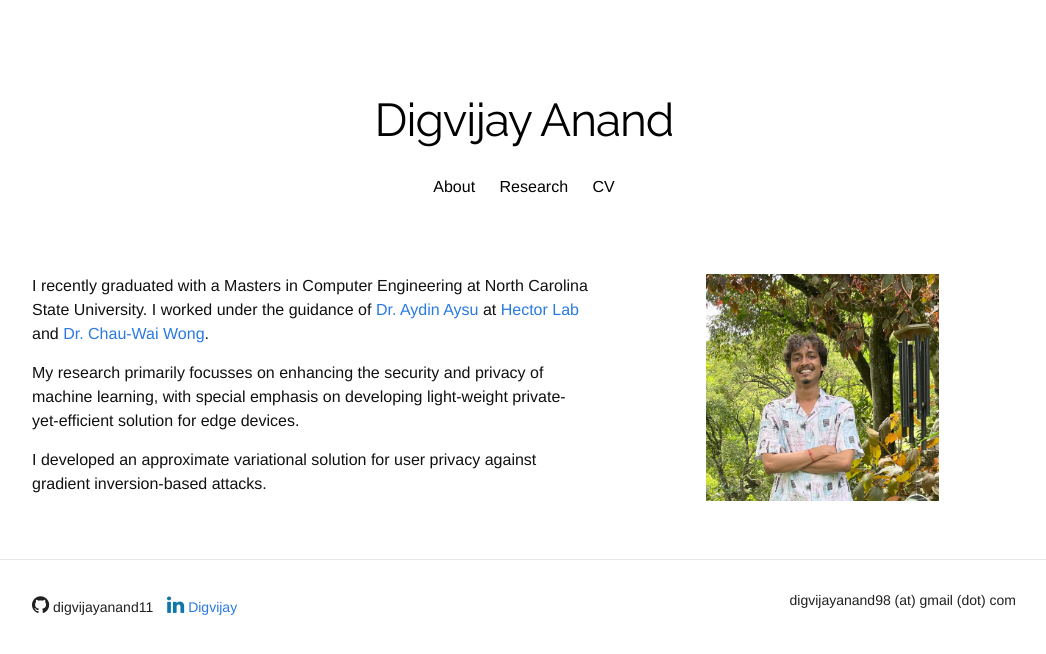
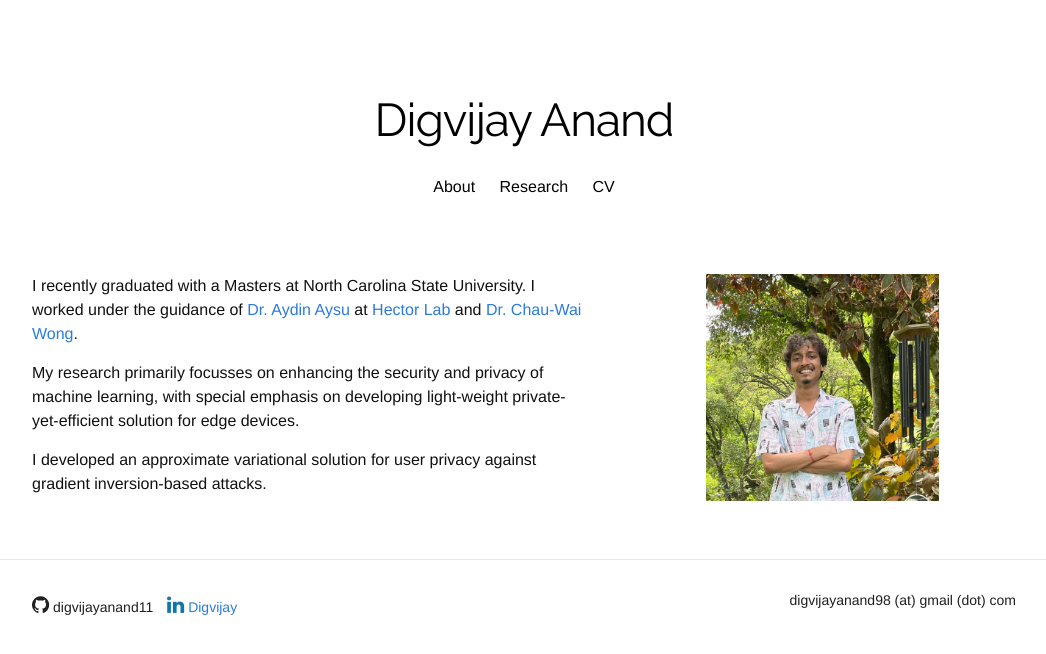
Before and after one commit to digvijayanand11/digvijayanand11.github.io, a Jekyll site: the page built from index.html, in a window 1280 px wide. Shown: the top 654 px of the page, without its empty margins (116-1162 px from the left). Built offline with Jekyll 4.4.1, drawn with Linux system fonts in a browser that asks for light colours; nearby versions of some CDN libraries; some web fonts are replaced; a style sheet for code colours, icons or effects is not loaded.

Commit message:
Update index.html

```diff
--- a/index.html
+++ b/index.html
@@ -6,7 +6,7 @@ title: "Digvijay Anand"
 
 <div class="row">
 	<div class="seven columns">
-		<p> I recently graduated with a Masters in Computer Engineering at North Carolina State University. I worked under the
+		<p> I recently graduated with a Masters at North Carolina State University. I worked under the
 			guidance of <a href="https://ece.ncsu.edu/people/aaysu/">Dr. Aydin Aysu</a> at <a href="https://research.ece.ncsu.edu/aaysu/">Hector Lab</a> and <a href="https://ncsu-wong.org/">Dr. Chau-Wai Wong</a>.
 		<p> My research primarily focusses on enhancing the security and privacy of machine learning, with special emphasis on developing light-weight private-yet-efficient solution for edge devices.
 		<p> I developed an approximate variational solution for user privacy against gradient inversion-based attacks.
```
